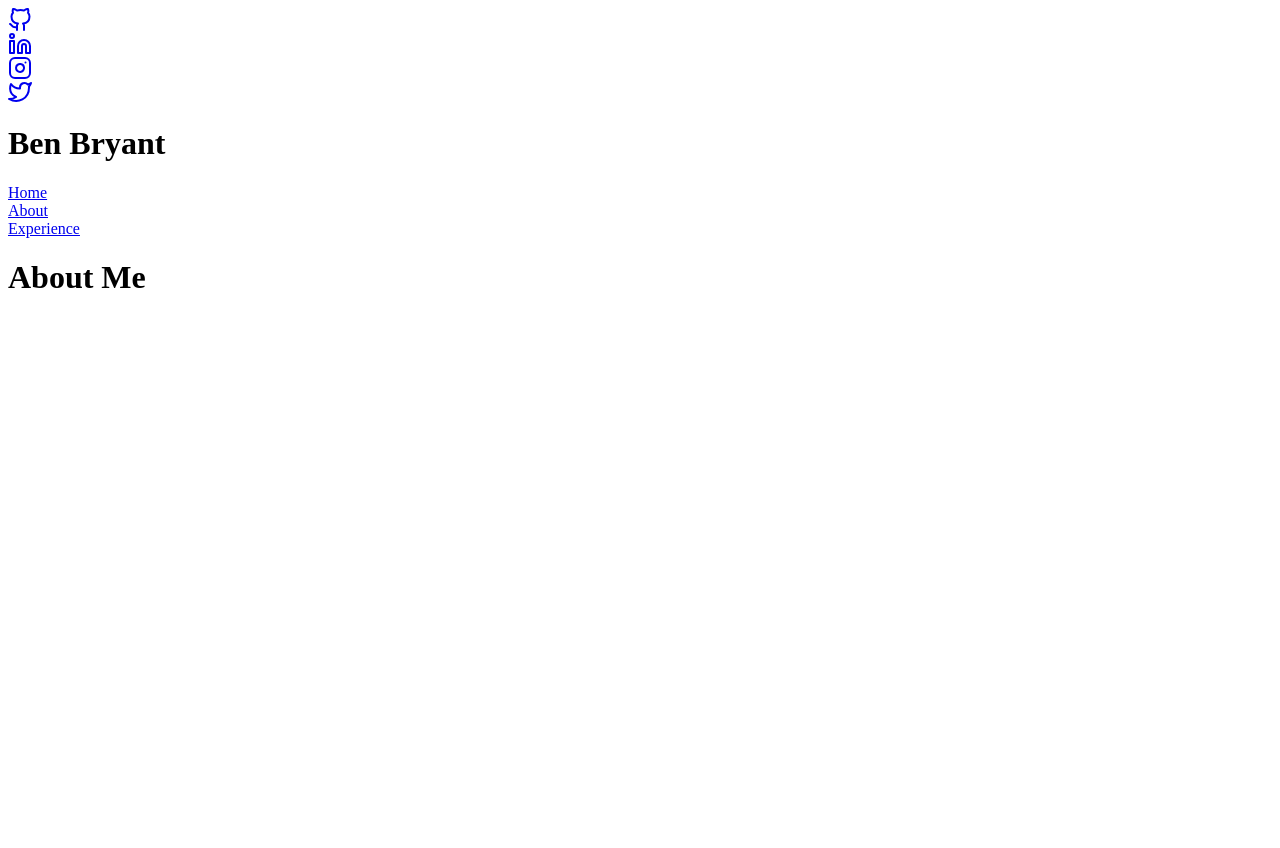
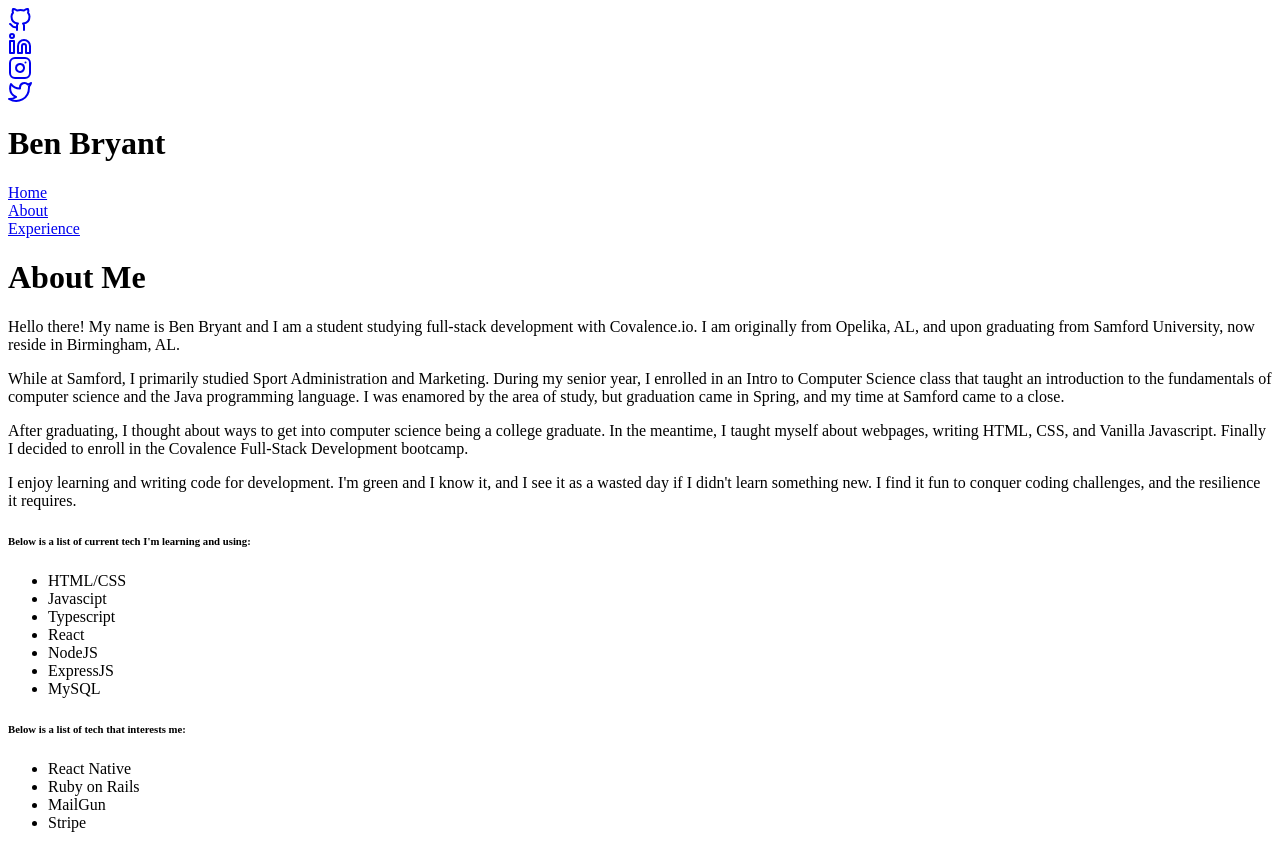
Before and after one commit to Bryantellius/MyPage, a React app: page /about in a window 1280 px wide. Before the commit the page ends 800 px from the top, so only its background shows below. Built offline with nearby package versions, Linux system fonts and the light colour scheme.

Commit message:
added bg-color to root, resized nav links, homeHeader font, added about page info with format, added Appear animations for shown content

```diff
--- a/src/client/components/Media.tsx
+++ b/src/client/components/Media.tsx
@@ -4,10 +4,10 @@ const Media: React.FC<IMediaProps> = () => {
   return (
     <div
       id="media"
-      className="col-4 d-flex justify-flex-start align-items-start"
+      className="col-md-4 d-flex justify-flex-start align-items-start"
     >
       <div className="p-2">
-        <a href="https://github.com/Bryantellius" target="_blank">
+        <a className="nav-link text-dark" href="https://github.com/Bryantellius" target="_blank">
           <svg
             xmlns="http://www.w3.org/2000/svg"
             width="24"
@@ -25,7 +25,7 @@ const Media: React.FC<IMediaProps> = () => {
         </a>
       </div>
       <div className="p-2">
-        <a
+        <a className="nav-link text-dark"
           href="https://www.linkedin.com/in/ben-bryant-26a433a5/"
           target="_blank"
         >
@@ -48,7 +48,7 @@ const Media: React.FC<IMediaProps> = () => {
         </a>
       </div>
       <div className="p-2">
-        <a href="https://www.instagram.com/brbryant2639/?hl=en" target="_blank">
+        <a className="nav-link text-dark" href="https://www.instagram.com/brbryant2639/?hl=en" target="_blank">
           <svg
             xmlns="http://www.w3.org/2000/svg"
             width="24"
@@ -68,7 +68,7 @@ const Media: React.FC<IMediaProps> = () => {
         </a>
       </div>
       <div className="p-2 border-right">
-        <a href="https://twitter.com/brbryant2639" target="_blank">
+        <a className="nav-link text-dark" href="https://twitter.com/brbryant2639" target="_blank">
           <svg
             xmlns="http://www.w3.org/2000/svg"
             width="24"
--- a/src/client/components/Nav.tsx
+++ b/src/client/components/Nav.tsx
@@ -6,7 +6,7 @@ const Nav: React.FC<INavProps> = () => {
 
   const toggleMenu = () => {
     if (!menu) {
-      document.getElementById("navLinks").style.zIndex = "2";
+      document.getElementById("navLinks").style.zIndex = "4";
       document.getElementById("navDivHome").style.opacity = "100%";
       document.getElementById("navDivAbout").style.opacity = "100%";
       document.getElementById("navDivXp").style.opacity = "100%";
@@ -24,7 +24,7 @@ const Nav: React.FC<INavProps> = () => {
     <>
       <div
         id="nav"
-        className="col-4 d-flex flex-column justify-content-start align-items-end"
+        className="col-md-4 d-flex flex-column justify-content-start align-items-end"
         onClick={toggleMenu}
       >
         <div id="line1" className="navLines"></div>
--- a/src/client/components/NavBar.tsx
+++ b/src/client/components/NavBar.tsx
@@ -10,7 +10,7 @@ const NavBar: React.FC<INavBarProps> = () => {
     return (
       <div id="navBar" className="row">
         <Media />
-        <div className="col-4 text-center">
+        <div className="col-md-4 text-center">
           <h1 id="navHeader">Ben Bryant</h1>
         </div>
         <Nav />
--- a/src/client/scss/app.scss
+++ b/src/client/scss/app.scss
@@ -6,17 +6,29 @@ $theme-colors: (
   display: flex;
   justify-content: center;
   align-items: center;
-  height: 100%;
-  width: 100%;
+  min-height: 100%;
+  min-width: 100%;
   position: relative;
+  background-color: rgb(171, 99, 99);
 }
 
 #homeMainDiv {
-  z-index: 5;
+  z-index: 3;
+  background-color: white;
+  border: 0.5rem outset;
+  box-shadow: 0 0 2rem rgb(111, 38, 38);
+  animation: Appear 2s;
+}
+
+#aboutDiv {
+  z-index: 3;
+  position: relative;
+  margin-top: 5rem;
+  animation: Appear 2s;
 }
 
 #homeHeader {
-  font-size: 5rem;
+  font-size: 6rem;
   font-family: "Segoe UI", Tahoma, Geneva, Verdana, sans-serif;
 }
 
@@ -46,16 +58,18 @@ $theme-colors: (
   top: 0;
   width: 100%;
   z-index: 5;
+  background-color: white;
+  box-shadow: 0 0 2rem rgb(111, 38, 38);
 }
 
 #navHeader {
-  animation: NavHeadingAppear 2s;
+  animation: Appear 2s;
   font-family: "Segoe UI", Tahoma, Geneva, Verdana, sans-serif;
   font-weight: 100;
   align-self: stretch;
 }
 
-@keyframes NavHeadingAppear {
+@keyframes Appear {
   from {
     opacity: 0%;
   }
@@ -65,7 +79,7 @@ $theme-colors: (
 }
 
 #navLinks {
-  z-index: -1;
+  z-index: 4;
   position: absolute;
   top: 15vh;
   right: 2rem;
@@ -78,13 +92,18 @@ $theme-colors: (
 #navDivAbout,
 #navDivXp {
   width: 8rem;
+  height: 3rem;
+  display: flex;
+  align-items: center;
+  justify-content: center;
   background-color: rgb(70, 70, 70);
   opacity: 0%;
-  transition: opacity 2s;
+  transition: opacity 1s;
   margin: 1rem 0;
-  border-right: 2px inset white;
+  border-right: 2px white;
   border-bottom-right-radius: 50%;
   border-top-left-radius: 50%;
+  box-shadow: 0 0 0.5rem white;
 }
 
 @import "../../../node_modules/bootstrap/scss/bootstrap.scss";
--- a/src/client/views/About.tsx
+++ b/src/client/views/About.tsx
@@ -2,8 +2,57 @@ import * as React from "react";
 
 const About: React.FC<IAboutProps> = () => {
   return (
-    <main className="container my-5">
-      <h1 className="text-primary text-center">About Me</h1>
+    <main className="container">
+      <div id="aboutDiv" className="rounded p-3">
+        <h1 className="p-2 text-light border-bottom border-dark">About Me</h1>
+        <p className="p-2 text-light" id="about1">
+          Hello there! My name is Ben Bryant and I am a student studying
+          full-stack development with Covalence.io. I am originally from
+          Opelika, AL, and upon graduating from Samford University, now reside
+          in Birmingham, AL.
+        </p>
+        <p className="p-2 text-light" id="about2">
+          While at Samford, I primarily studied Sport Administration and
+          Marketing. During my senior year, I enrolled in an Intro to Computer
+          Science class that taught an introduction to the fundamentals of
+          computer science and the Java programming language. I was enamored by
+          the area of study, but graduation came in Spring, and my time at
+          Samford came to a close.
+        </p>
+        <p className="p-2 text-light" id="about3">
+          After graduating, I thought about ways to get into computer science
+          being a college graduate. In the meantime, I taught myself about
+          webpages, writing HTML, CSS, and Vanilla Javascript. Finally I decided
+          to enroll in the Covalence Full-Stack Development bootcamp.
+        </p>
+        <p className="p-2 text-light" id="about4">
+          I enjoy learning and writing code for development. I'm green and I
+          know it, and I see it as a wasted day if I didn't learn something new.
+          I find it fun to conquer coding challenges, and the resilience it
+          requires.
+        </p>
+        <h6 className="p-2 text-light border-bottom border-dark" id="aboutList1">
+          Below is a list of current tech I'm learning and using:
+        </h6>
+        <ul className="text-light">
+          <li>HTML/CSS</li>
+          <li>Javascipt</li>
+          <li>Typescript</li>
+          <li>React</li>
+          <li>NodeJS</li>
+          <li>ExpressJS</li>
+          <li>MySQL</li>
+        </ul>
+        <h6 className="p-2 text-light border-bottom border-dark" id="aboutList2">
+          Below is a list of tech that interests me:
+        </h6>
+        <ul className="text-light">
+          <li>React Native</li>
+          <li>Ruby on Rails</li>
+          <li>MailGun</li>
+          <li>Stripe</li>
+        </ul>
+      </div>
     </main>
   );
 };
```
